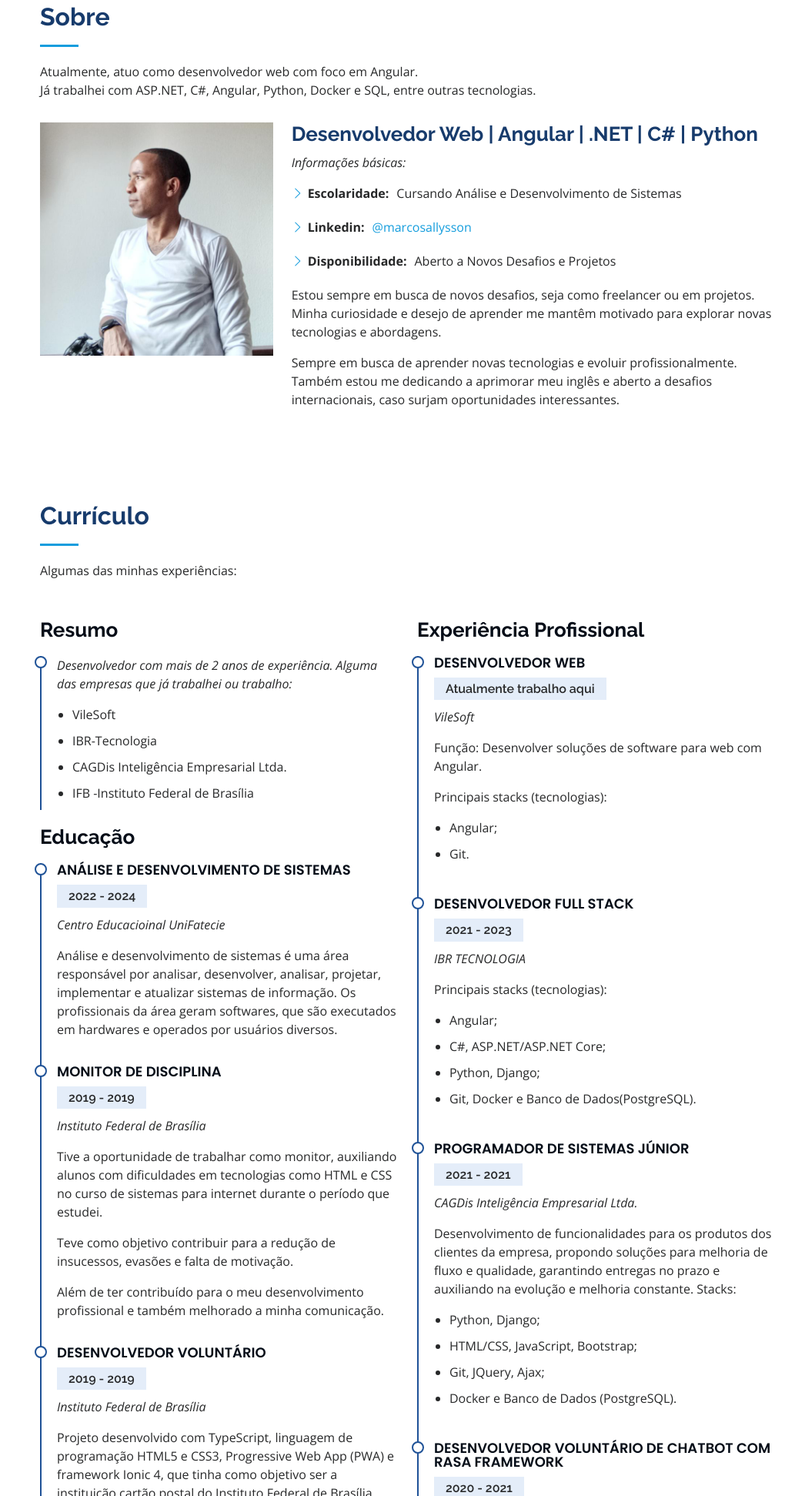
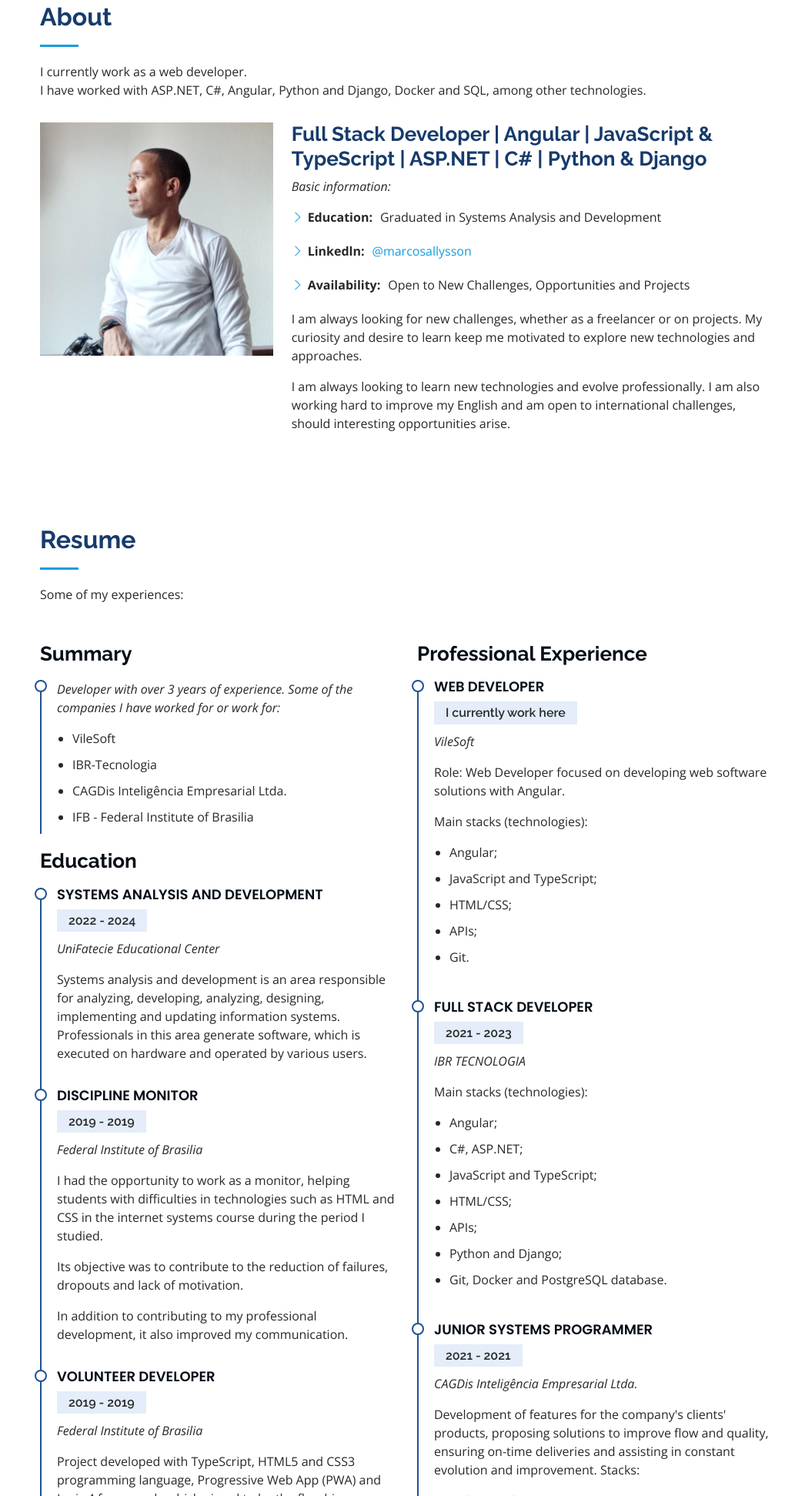
Before and after one commit to MarcosAllysson/portfolio-dev, a plain HTML site: page index.html in a window 1280 px wide. Shown: the part 857-2800 px from the top of the page at 77% size, without its empty margins (260-1280 px from the left). Drawn offline with nearby package versions, Linux system fonts and the light colour scheme.

Commit message:
feat: translated to english

```diff
--- a/index.html
+++ b/index.html
@@ -61,7 +61,7 @@
 							><i class="bx bxl-github"></i
 						></a>
 						<a
-              href="https://www.linkedin.com/in/marcosallysson/"
+							href="https://www.linkedin.com/in/marcosallysson/?locale=en_US"
 							target="_blank"
 							class="linkedin"
 							><i class="bx bxl-linkedin"></i
@@ -84,12 +84,12 @@
 						</li>
 						<li>
 							<a href="#about" class="nav-link scrollto"
-                ><i class="bx bx-user"></i> <span>Sobre</span></a
+								><i class="bx bx-user"></i> <span>About</span></a
 							>
 						</li>
 						<li>
 							<a href="#resume" class="nav-link scrollto"
-                ><i class="bx bx-file-blank"></i> <span>Currículo</span></a
+								><i class="bx bx-file-blank"></i> <span>Resume</span></a
 							>
 						</li>
 						<li>
@@ -99,7 +99,7 @@
 						</li>
 						<li>
 							<a href="#contact" class="nav-link scrollto"
-                ><i class="bx bx-envelope"></i> <span>Contato</span></a
+								><i class="bx bx-envelope"></i> <span>Contact</span></a
 							>
 						</li>
 					</ul>
@@ -117,10 +117,10 @@
 			<div class="hero-container" data-aos="fade-in">
 				<h1>Marcos</h1>
 				<p>
-          Eu sou
+					I am
 					<span
 						class="typed"
-            data-typed-items="Desenvolvedor C#, Desenvolvedor ASP.NET, Desenvolvedor Python, Desenvolvedor Angular, Desenvolvedor Web"
+						data-typed-items="C# Developer, ASP.NET Developer, Python Developer, Angular Developer, Full Stack, Backend Developer, Web Developer"
 					></span>
 				</p>
 			</div>
@@ -132,11 +132,11 @@
 			<section id="about" class="about">
 				<div class="container">
 					<div class="section-title">
-            <h2>Sobre</h2>
-            <p>Atualmente, atuo como desenvolvedor web com foco em Angular.</p>
+						<h2>About</h2>
+						<p>I currently work as a web developer.</p>
 						<p>
-              Já trabalhei com ASP.NET, C#, Angular, Python, Docker e SQL, entre
-              outras tecnologias.
+							I have worked with ASP.NET, C#, Angular, Python and Django, Docker
+							and SQL, among other technologies.
 						</p>
 					</div>
 
@@ -149,19 +149,20 @@
 							/>
 						</div>
 						<div class="col-lg-8 pt-4 pt-lg-0 content" data-aos="fade-left">
-              <h3>Desenvolvedor Web | Angular | .NET | C# | Python</h3>
+							<h3>
+								Full Stack Developer | Angular | JavaScript & TypeScript |
+								ASP.NET | C# | Python & Django
+							</h3>
 
-              <p class="fst-italic">Informações básicas:</p>
+							<p class="fst-italic">Basic information:</p>
 
 							<div class="row">
 								<div class="col-lg-12">
 									<ul>
 										<li>
 											<i class="bi bi-chevron-right"></i>
-                      <strong>Escolaridade:</strong>
-                      <span
-                        >Cursando Análise e Desenvolvimento de Sistemas</span
-                      >
+											<strong>Education:</strong>
+											<span>Graduated in Systems Analysis and Development</span>
 										</li>
 									</ul>
 								</div>
@@ -169,9 +170,9 @@
 									<ul>
 										<li>
 											<i class="bi bi-chevron-right"></i>
-                      <strong>Linkedin:</strong>
+											<strong>Linkedln:</strong>
 											<a
-                        href="https://www.linkedin.com/in/marcosallysson/"
+												href="https://www.linkedin.com/in/marcosallysson/?locale=en_US"
 												target="_blank"
 											>
 												<span>@marcosallysson</span>
@@ -179,24 +180,27 @@
 										</li>
 										<li>
 											<i class="bi bi-chevron-right"></i>
-                      <strong>Disponibilidade:</strong>
-                      <span>Aberto a Novos Desafios e Projetos</span>
+											<strong>Availability:</strong>
+											<span
+												>Open to New Challenges, Opportunities and
+												Projects</span
+											>
 										</li>
 									</ul>
 								</div>
 							</div>
 
 							<p>
-                Estou sempre em busca de novos desafios, seja como freelancer ou
-                em projetos. Minha curiosidade e desejo de aprender me mantêm
-                motivado para explorar novas tecnologias e abordagens.
+								I am always looking for new challenges, whether as a freelancer
+								or on projects. My curiosity and desire to learn keep me
+								motivated to explore new technologies and approaches.
 							</p>
 
 							<p>
-                Sempre em busca de aprender novas tecnologias e evoluir
-                profissionalmente. Também estou me dedicando a aprimorar meu
-                inglês e aberto a desafios internacionais, caso surjam
-                oportunidades interessantes.
+								I am always looking to learn new technologies and evolve
+								professionally. I am also working hard to improve my English and
+								am open to international challenges, should interesting
+								opportunities arise.
 							</p>
 						</div>
 					</div>
@@ -214,81 +218,82 @@
 			<section id="resume" class="resume">
 				<div class="container">
 					<div class="section-title">
-            <h2>Currículo</h2>
-            <p>Algumas das minhas experiências:</p>
+						<h2>Resume</h2>
+						<p>Some of my experiences:</p>
 					</div>
 
 					<div class="row">
 						<div class="col-lg-6" data-aos="fade-up">
-              <h3 class="resume-title">Resumo</h3>
+							<h3 class="resume-title">Summary</h3>
 							<div class="resume-item pb-0">
 								<p>
 									<em
-                    >Desenvolvedor com mais de 2 anos de experiência. Alguma das
-                    empresas que já trabalhei ou trabalho:</em
+										>Developer with over 3 years of experience. Some of the
+										companies I have worked for or work for:</em
 									>
 								</p>
 								<ul>
 									<li>VileSoft</li>
 									<li>IBR-Tecnologia</li>
 									<li>CAGDis Inteligência Empresarial Ltda.</li>
-                  <li>IFB -Instituto Federal de Brasília</li>
+									<li>IFB - Federal Institute of Brasilia</li>
 								</ul>
 							</div>
 
-              <h3 class="resume-title">Educação</h3>
+							<h3 class="resume-title">Education</h3>
 							<div class="resume-item">
-                <h4>Análise e Desenvolvimento de Sistemas</h4>
+								<h4>Systems Analysis and Development</h4>
 								<h5>2022 - 2024</h5>
-                <p><em>Centro Educacioinal UniFatecie</em></p>
+								<p><em>UniFatecie Educational Center</em></p>
 								<p>
-                  Análise e desenvolvimento de sistemas é uma área responsável
-                  por analisar, desenvolver, analisar, projetar, implementar e
-                  atualizar sistemas de informação. Os profissionais da área
-                  geram softwares, que são executados em hardwares e operados
-                  por usuários diversos.
+									Systems analysis and development is an area responsible for
+									analyzing, developing, analyzing, designing, implementing and
+									updating information systems. Professionals in this area
+									generate software, which is executed on hardware and operated
+									by various users.
 								</p>
 							</div>
 							<div class="resume-item">
-                <h4>Monitor de Disciplina</h4>
+								<h4>Discipline Monitor</h4>
 								<h5>2019 - 2019</h5>
-                <p><em>Instituto Federal de Brasília</em></p>
+								<p><em>Federal Institute of Brasilia</em></p>
 								<p>
-                  Tive a oportunidade de trabalhar como monitor, auxiliando
-                  alunos com dificuldades em tecnologias como HTML e CSS no
-                  curso de sistemas para internet durante o período que estudei.
+									I had the opportunity to work as a monitor, helping students
+									with difficulties in technologies such as HTML and CSS in the
+									internet systems course during the period I studied.
 								</p>
 								<p>
-                  Teve como objetivo contribuir para a redução de insucessos,
-                  evasões e falta de motivação.
+									Its objective was to contribute to the reduction of failures,
+									dropouts and lack of motivation.
 								</p>
 								<p>
-                  Além de ter contribuído para o meu desenvolvimento
-                  profissional e também melhorado a minha comunicação.
+									In addition to contributing to my professional development, it
+									also improved my communication.
 								</p>
 							</div>
 							<div class="resume-item">
-                <h4>Desenvolvedor Voluntário</h4>
+								<h4>Volunteer Developer</h4>
 								<h5>2019 - 2019</h5>
-                <p><em> Instituto Federal de Brasília </em></p>
+								<p><em> Federal Institute of Brasilia </em></p>
 								<p>
-                  Projeto desenvolvido com TypeScript, linguagem de programação
-                  HTML5 e CSS3, Progressive Web App (PWA) e framework Ionic 4,
-                  que tinha como objetivo ser a instituição cartão postal do
-                  Instituto Federal de Brasília.
+									Project developed with TypeScript, HTML5 and CSS3 programming
+									language, Progressive Web App (PWA) and Ionic 4 framework,
+									which aimed to be the flagship institution of the Federal
+									Institute of Brasília.
 								</p>
 								<p>
-                  O aplicativo também serviu para apresentar ao público as
-                  principais novidades, cursos disponíveis, descrição dos
-                  setores, auxiliar o público tirando as principais dúvidas.
+									The application also served to present to the public the main
+									news, available courses, description of the sectors, and to
+									help the public by answering the main questions.
 								</p>
 								<p>
-                  O projeto foi desenvolvido em grupo onde pude ver a
-                  importância de trabalhar em grupo, usando o que cada um tinha
-                  para construir algo maior e a disposição de outras pessoas.
+									The project was developed in a group where I was able to see
+									the importance of working as a group, using what each person
+									had to build something bigger and the willingness of other
+									people.
 								</p>
 								<p>
-                  Veja o resultado do aplicativo:
+									See the result of the application:
 									<a
 										href="https://ifbmobile-717fd.firebaseapp.com/slides-boas-vindos"
 										target="_blank"
@@ -299,66 +304,74 @@
 						</div>
 
 						<div class="col-lg-6" data-aos="fade-up" data-aos-delay="100">
-              <h3 class="resume-title">Experiência Profissional</h3>
+							<h3 class="resume-title">Professional Experience</h3>
 							<div class="resume-item">
-                <h4>Desenvolvedor Web</h4>
-                <h5>Atualmente trabalho aqui</h5>
+								<h4>Web Developer</h4>
+								<h5>I currently work here</h5>
 								<p><em> VileSoft </em></p>
 								<p>
-                  Função: Desenvolver soluções de software para web com Angular.
+									Role: Web Developer focused on developing web software
+									solutions with Angular.
 								</p>
-                <p>Principais stacks (tecnologias):</p>
+								<p>Main stacks (technologies):</p>
 								<ul>
 									<li>Angular;</li>
+									<li>JavaScript and TypeScript;</li>
+									<li>HTML/CSS;</li>
+									<li>APIs;</li>
 									<li>Git.</li>
 								</ul>
 							</div>
 
 							<div class="resume-item">
-                <h4>Desenvolvedor Full Stack</h4>
+								<h4>Full Stack Developer</h4>
 								<h5>2021 - 2023</h5>
 								<p><em> IBR TECNOLOGIA </em></p>
-                <p>Principais stacks (tecnologias):</p>
+								<p>Main stacks (technologies):</p>
 								<ul>
 									<li>Angular;</li>
-                  <li>C#, ASP.NET/ASP.NET Core;</li>
-                  <li>Python, Django;</li>
-                  <li>Git, Docker e Banco de Dados(PostgreSQL).</li>
+									<li>C#, ASP.NET;</li>
+									<li>JavaScript and TypeScript;</li>
+									<li>HTML/CSS;</li>
+									<li>APIs;</li>
+									<li>Python and Django;</li>
+									<li>Git, Docker and PostgreSQL database.</li>
 								</ul>
 							</div>
 
 							<div class="resume-item">
-                <h4>Programador de Sistemas Júnior</h4>
+								<h4>Junior Systems Programmer</h4>
 								<h5>2021 - 2021</h5>
 								<p><em>CAGDis Inteligência Empresarial Ltda.</em></p>
 								<p>
-                  Desenvolvimento de funcionalidades para os produtos dos
-                  clientes da empresa, propondo soluções para melhoria de fluxo
-                  e qualidade, garantindo entregas no prazo e auxiliando na
-                  evolução e melhoria constante. Stacks:
+									Development of features for the company's clients' products,
+									proposing solutions to improve flow and quality, ensuring
+									on-time deliveries and assisting in constant evolution and
+									improvement. Stacks:
 								</p>
 								<ul>
-                  <li>Python, Django;</li>
-                  <li>HTML/CSS, JavaScript, Bootstrap;</li>
+									<li>Python and Django;</li>
+									<li>HTML/CSS;</li>
+									<li>JavaScript and Bootstrap;</li>
 									<li>Git, JQuery, Ajax;</li>
-                  <li>Docker e Banco de Dados (PostgreSQL).</li>
+									<li>Docker and PostgreSQL database.</li>
 								</ul>
 							</div>
 							<div class="resume-item">
-                <h4>Desenvolvedor Voluntário de Chatbot Com Rasa Framework</h4>
+								<h4>Volunteer Chatbot Developer With Rasa Framework</h4>
 								<h5>2020 - 2021</h5>
 								<p><em> Startup CurviBot </em></p>
 								<p>
-                  Atuei como voluntário no desenvolvimento de um Chatbot com
-                  linguagem de programação Python, que envolveu o uso de
-                  tecnologias como HTML e CSS, Google Cloud Computing e
-                  framework Rasa Open Source, que teve como objetivo auxiliar os
-                  usuários na construção de seu currículo.
+									I volunteered to develop a Chatbot using the Python
+									programming language, which involved the use of technologies
+									such as HTML and CSS, Google Cloud Computing and the Rasa Open
+									Source framework, which aimed to help users build their
+									resumes.
 								</p>
 								<p>
-                  Foram realizados testes com usuários reais onde aprendi a
-                  importância e o potencial que a tecnologia tem para melhorar
-                  tudo o que fazemos.
+									Tests were carried out with real users where I learned the
+									importance and potential that technology has to improve
+									everything we do.
 								</p>
 							</div>
 						</div>
@@ -371,8 +384,8 @@
 			<section id="portfolio" class="portfolio section-bg">
 				<div class="container">
 					<div class="section-title">
-            <h2>Portfólio</h2>
-            <p>Alguns dos projetos que trabalhei ou participei:</p>
+						<h2>Portfolio</h2>
+						<p>Some of the projects I have worked on or participated in:</p>
 					</div>
 
 					<div
@@ -391,7 +404,7 @@
 									<a
 										href="https://www.youtube.com/watch?v=kjJC60bfADY&ab_channel=DouglasShibata"
 										target="_blank"
-                    title="Mais Detalhe"
+										title="Details"
 										><i class="bx bx-link"></i
 									></a>
 								</div>
@@ -409,7 +422,7 @@
 									<a
 										href="https://ifbmobile-717fd.firebaseapp.com/slides-boas-vindos"
 										target="_blank"
-                    title="Mais Detalhe"
+										title="Details"
 										><i class="bx bx-link"></i
 									></a>
 								</div>
@@ -427,13 +440,13 @@
 									<a
 										href="https://github.com/MarcosAllysson/jogo-cobrinha-javascript-html-css/"
 										target="_blank"
-                    title="Código GitHub"
+										title="Github Code"
 										><i class="bx bx-code"></i
 									></a>
 									<a
 										href="https://marcosallysson.github.io/jogo-cobrinha-javascript-html-css/"
 										target="_blank"
-                    title="Mais Detalhe"
+										title="Details"
 										><i class="bx bx-link"></i
 									></a>
 								</div>
@@ -451,13 +464,13 @@
 									<a
 										href="https://github.com/MarcosAllysson/javascript-jogo-da-velha/"
 										target="_blank"
-                    title="Código GitHub"
+										title="Github Code"
 										><i class="bx bx-code"></i
 									></a>
 									<a
 										href="https://marcosallysson.github.io/javascript-jogo-da-velha/"
 										target="_blank"
-                    title="Mais Detalhe"
+										title="Details"
 										><i class="bx bx-link"></i
 									></a>
 								</div>
@@ -478,8 +491,7 @@
 			<section id="contact" class="contact">
 				<div class="container">
 					<div class="section-title">
-            <h2>Contato</h2>
-            <!-- <p>Redes de contato:</p> -->
+						<h2>Contact</h2>
 					</div>
 
 					<div class="row" data-aos="fade-in">
@@ -487,18 +499,18 @@
 							<div class="info">
 								<div class="address">
 									<i class="bi bi-geo-alt"></i>
-                  <h4>Localização:</h4>
+									<h4>Location:</h4>
 									<p>Brasília</p>
 								</div>
 
 								<div class="email">
 									<i class="bi bi-envelope"></i>
-                  <h4>Linkedin (me chama lá):</h4>
+									<h4>Linkedln (contact me):</h4>
 									<p>
 										<a
-                      href="https://www.linkedin.com/in/marcosallysson/"
-                      target=""
-                      >linkedin.com/in/marcosallysson/</a
+											href="https://www.linkedin.com/in/marcosallysson/?locale=en_US"
+											target="_blank"
+											>@marcosallysson</a
 										>
 									</p>
 								</div>
@@ -523,7 +535,7 @@
 		<footer id="footer">
 			<div class="container">
 				<div class="copyright">
-          &copy; Copyright <strong><span>2024</span></strong>
+					&copy; Copyright <strong><span>2025.</span></strong>
 				</div>
 			</div>
 		</footer>
```
Lines whose indentation alone changed are shown as unchanged.
